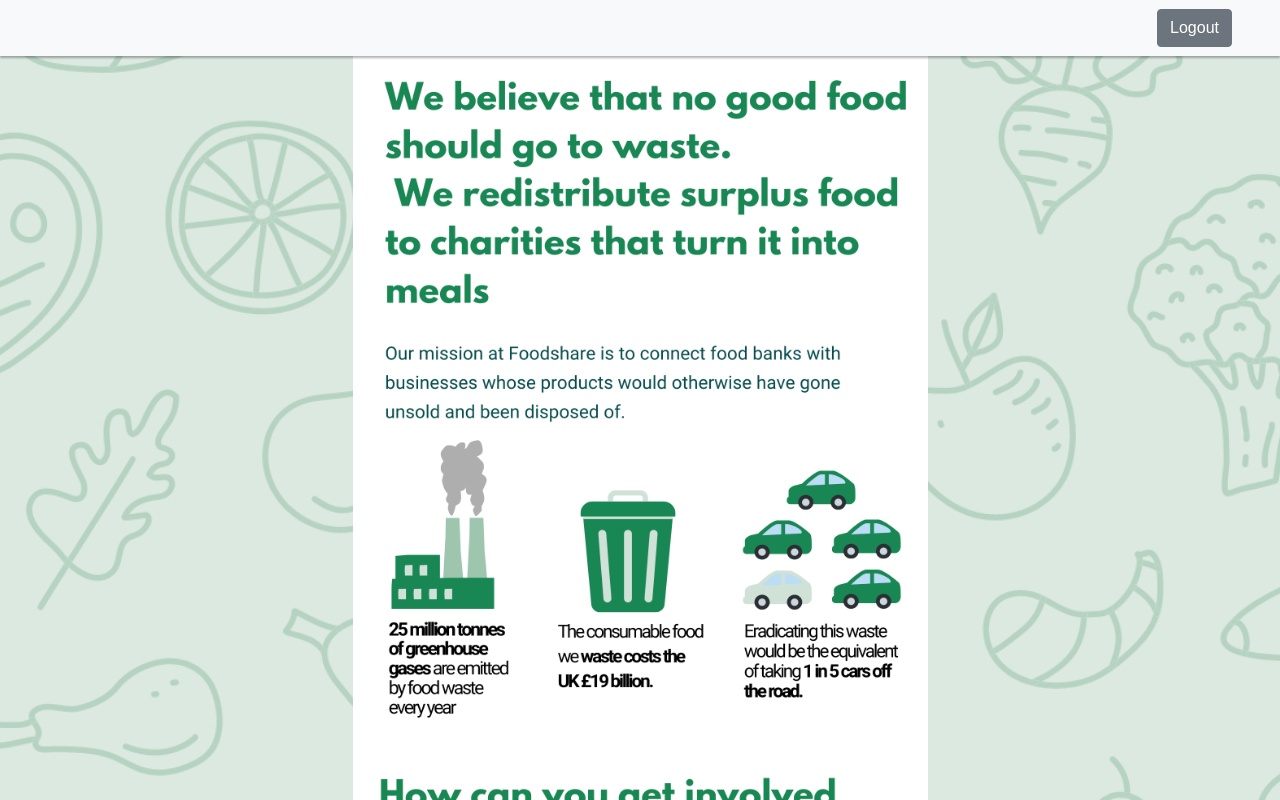
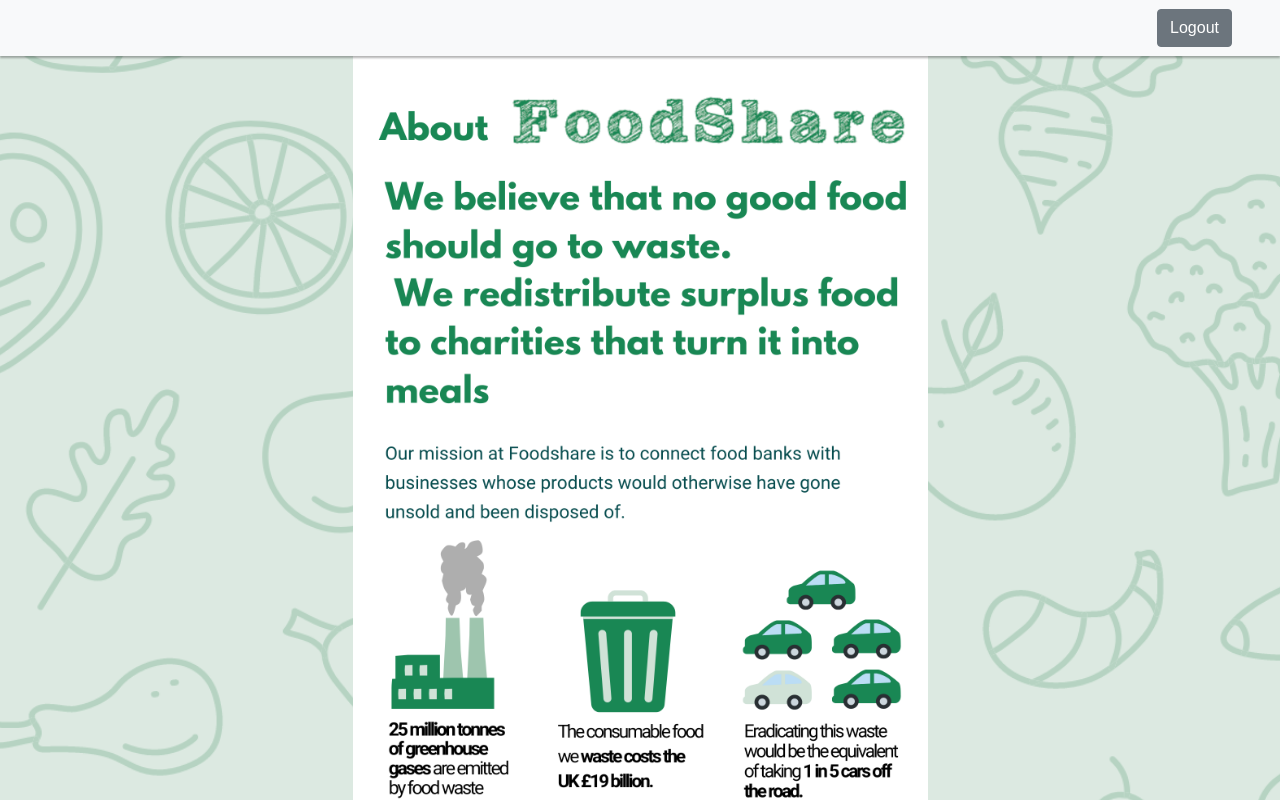
Before and after one commit to maddc0de/foodshare, a React (Create React App) app in the folder frontend/: page /about in a window 1280 px wide. Shown: the top 800 px of the page. Built offline with nearby package versions, Linux system fonts and the light colour scheme.

Commit message:
CSS changes

```diff
--- a/frontend/src/components/DonatorAccountPage/DonatorAccount.js
+++ b/frontend/src/components/DonatorAccountPage/DonatorAccount.js
@@ -73,7 +73,7 @@
                 <div className="dashboard-stats">
                   <div className="dashboard-stat">
                     <h3 className="dashboard-subsection">Total number of donations:</h3>
-                    <h3 className="dashboard-text">4</h3>
+                    <p className="dashboard-text">4</p>
                     <p className="dashboard-description">
                       donations. You've reduced your food waste and provided for local communities who need it the most.
                     </p>
@@ -95,7 +95,7 @@
                   <div className="dashboard-stat">
                     <h3 className="dashboard-subsection">Your environmental impact:</h3>
                     <p className="dashboard-text">7.5kg of CO2e*</p>
-                    <p className="dashboard-text">(*based on data that 1 kg of food = 2.5kg of CO2e)</p>
+                    <p className="dashboard-description">(*based on data that 1 kg of food = 2.5kg of CO2e)</p>
                   </div>
                 </div>
 
--- a/frontend/src/components/about/about.css
+++ b/frontend/src/components/about/about.css
@@ -2,9 +2,9 @@
     display: flex;
     justify-content: center;
     align-items: center;
-    height: 159vh;
+    height: 200vh;
     background-color: #f1f1f1;
-    margin-top: 900px;
+    margin-top: 1100px;
   }
 
   .calculator {
--- a/frontend/src/components/app/App.js
+++ b/frontend/src/components/app/App.js
@@ -3,7 +3,7 @@
 import LoginDonator from "../Donator/LoginDonator";
 import SignUpForm from "../Collector/SignUpForm";
 import DonatorSignUpForm from '../Donator/SignUpForm';
-import DonatorFeed from '../donatorFeed/DonatorFeed';
+import DonatorFeed from '../donatorfeed/DonatorFeed';
 import CollectorFeed from '../collectorFeed/CollectorFeed';
 import About from '../about/About';
 import DonatorAccount from '../DonatorAccountPage/DonatorAccount';
```
